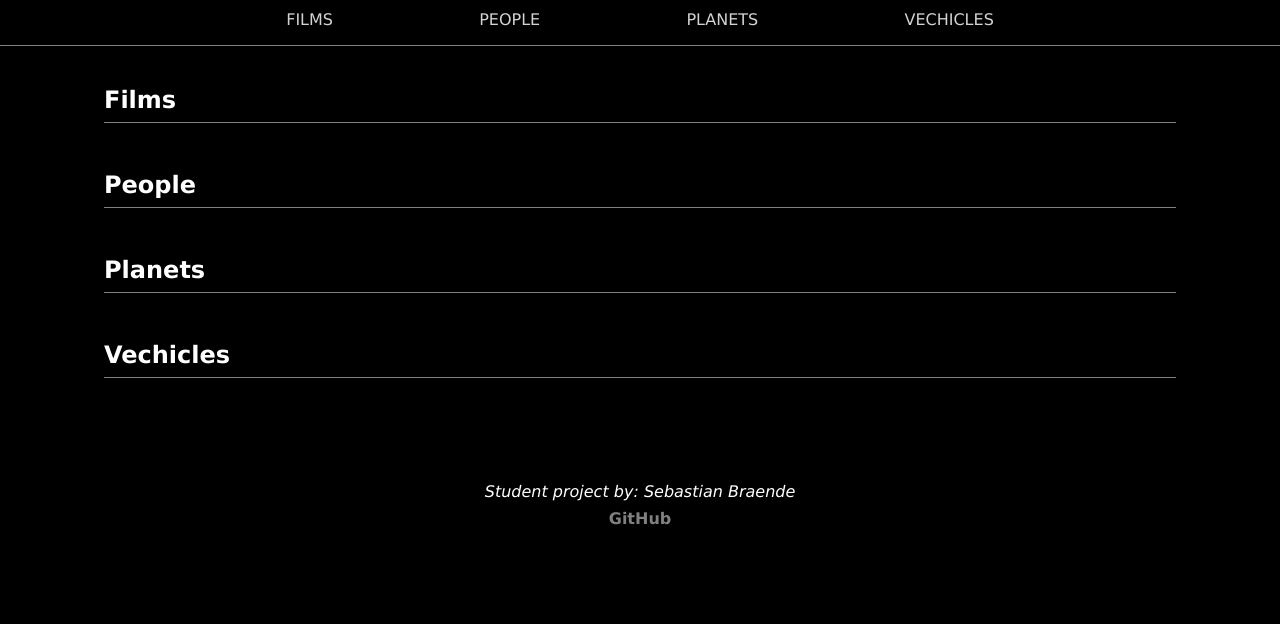
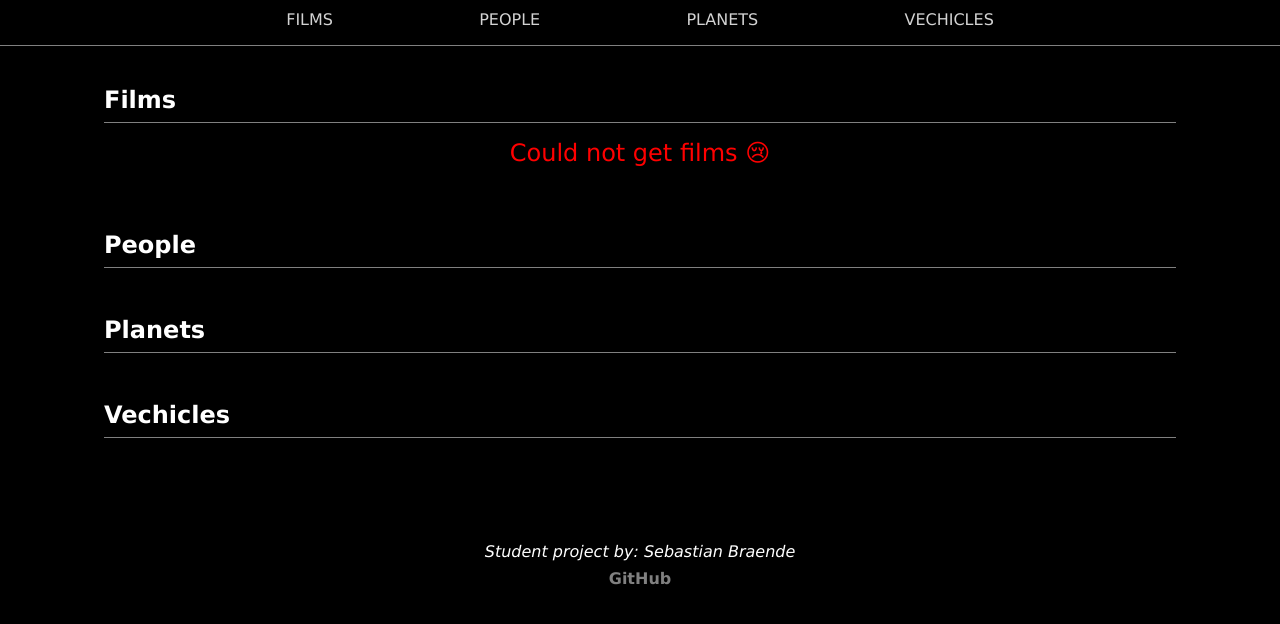
Before and after one commit to sbraende/starwars, a website built with Vite: page index.html in a window 1280 px wide. Shown: the part 140-764 px from the top of the page. Built offline with nearby package versions, Linux system fonts and the light colour scheme; no server answers.

Commit message:
Implement error handling fetching data and getting image path

```diff
--- a/index.html
+++ b/index.html
@@ -34,6 +34,7 @@
       <!-- Films section -->
       <section id="films">
         <h2 class="category-title">Films</h2>
+        <p class="error films__error">Could not get films 😢</p>
         <ul class="card__container films-container">
           <!-- <li class="card">
             <img
@@ -52,14 +53,17 @@
       </section>
       <section id="people">
         <h2 class="category-title">People</h2>
+        <p class="error people__error"></p>
         <ul class="card__container people-container"></ul>
       </section>
       <section id="planets">
         <h2 class="category-title">Planets</h2>
+        <p class="error planets__error"></p>
         <ul class="card__container planets-container"></ul>
       </section>
       <section id="vechicles">
         <h2 class="category-title">Vechicles</h2>
+        <p class="error vechicles__error"></p>
         <ul class="card__container vechicles-container"></ul>
       </section>
     </main>
--- a/src/css/style.css
+++ b/src/css/style.css
@@ -28,6 +28,18 @@ section {
 .category-title {
   padding-bottom: var(--spacing-small);
   border-bottom: 1px solid var(--color-dark-gray);
+}
+
+.error {
+  display: none;
+  text-align: center;
+  padding: var(--spacing-medium) 0;
+  font-size: var(--font-size-large);
+  color: red;
+}
+
+.error--visable {
+  display: block;
 }
 
 .card__container {
--- a/src/js/fetchFilms.js
+++ b/src/js/fetchFilms.js
@@ -2,10 +2,12 @@ import renderFilms from "./renderFilms";
 
 const fetchFilms = async () => {
   try {
-    const response = await fetch("https://swapi.dev/api/films/");
+    const response = await fetch("https://swapi.dev/api/films");
     const data = await response.json();
     renderFilms(data.results);
   } catch (error) {
+    const errorFilm = document.querySelector(".films__error");
+    errorFilm.classList.add("error--visable");
     console.error(error);
   }
 };
--- a/src/js/filmImageList.js
+++ b/src/js/filmImageList.js
@@ -3,7 +3,7 @@ const extension = ".webp";
 
 const filmImageList = [
   {
-    title: "A New Hope",
+    title: "a new hope",
     path: baseUrl + "a_new_hope" + extension,
   },
   {
--- a/src/js/getImagePath.js
+++ b/src/js/getImagePath.js
@@ -5,7 +5,7 @@ const getImagePath = (imageList, queryItem) => {
         listItem.title.trim().toLowerCase() === queryItem.trim().toLowerCase()
     ).path;
   } catch (error) {
-    console.error(`Could not find image: ${error}`);
+    throw new Error(`Could not find image that matches title/name. ${error}`);
   }
 };
 
--- a/src/js/renderVechicles.js
+++ b/src/js/renderVechicles.js
@@ -4,7 +4,6 @@ import getImagePath from "./getImagePath.js";
 const renderVechicles = (vechicles) => {
   const vechicleList = document.querySelector(".vechicles-container");
   vechicles.forEach((vechicle) => {
-    console.log(vechicle.name);
     const card = document.createElement("li");
     const image = document.createElement("img");
     const textContainer = document.createElement("div");
```
